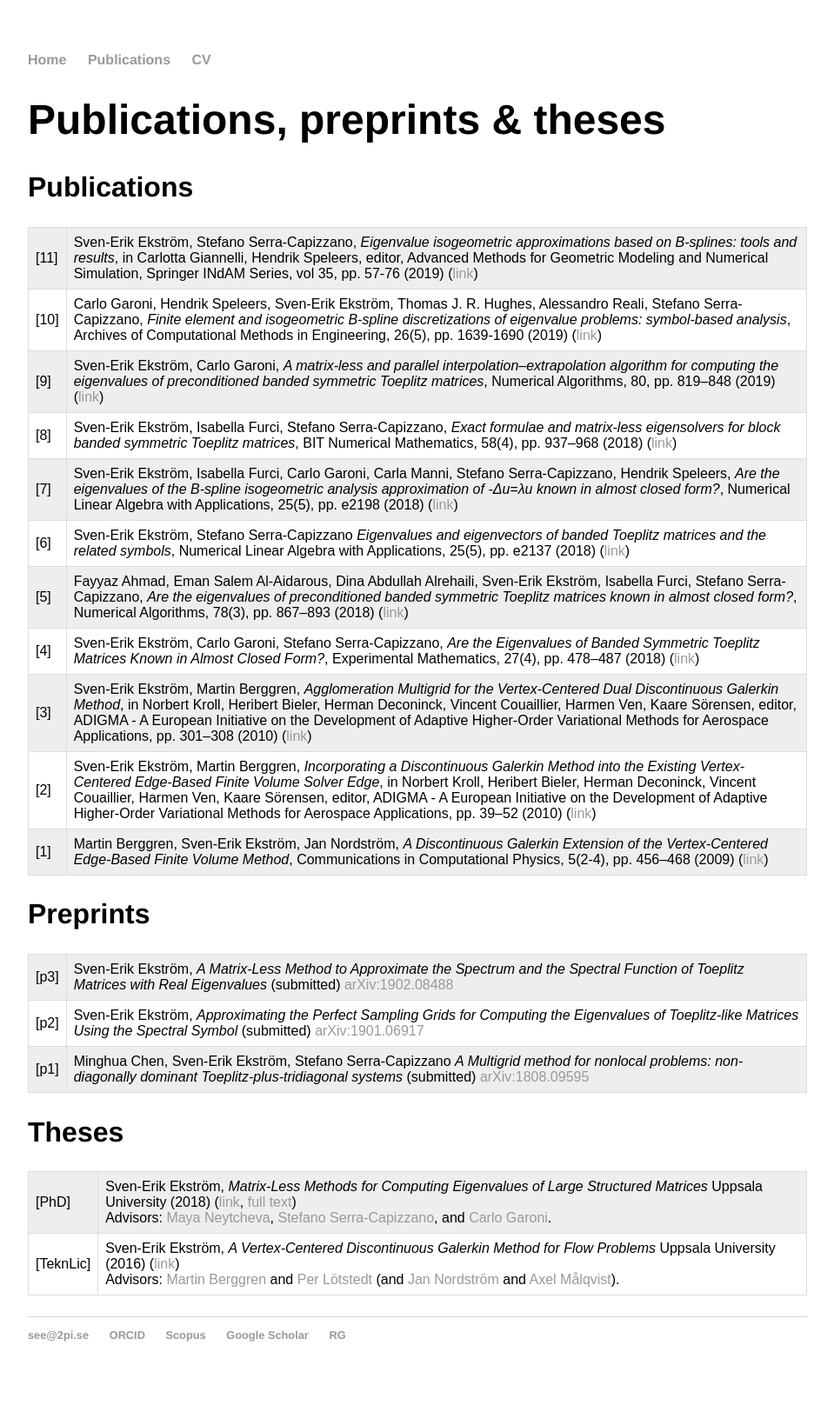
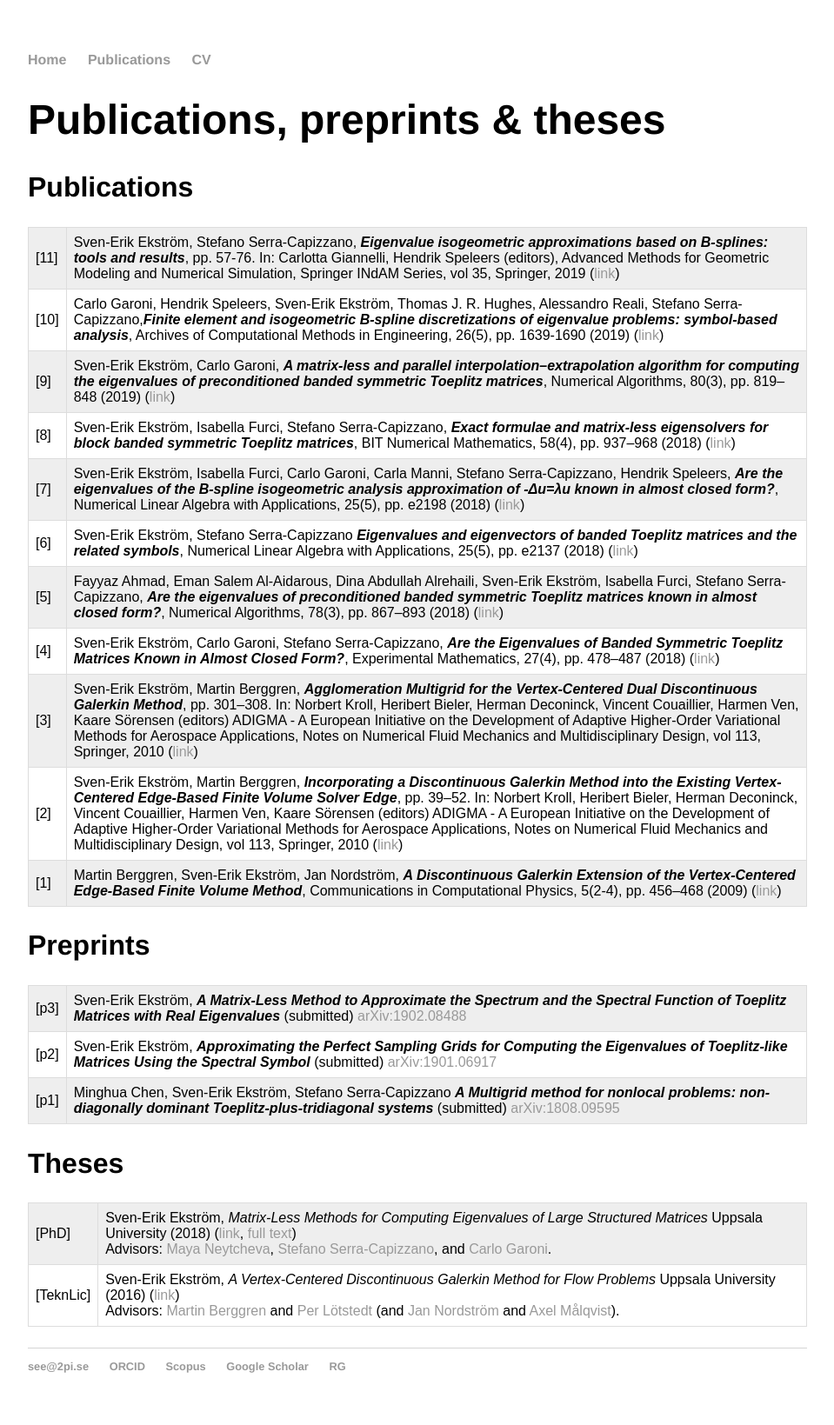
Before and after one commit to sverek/sverek.github.io, a Jekyll site: the page built from publications/index.html, in a window 1280 px wide. Shown: the whole page at 87% size, without its empty margins (160-1119 px from the left). Built offline with Jekyll 4.4.1, drawn with Linux system fonts in a browser that asks for light colours; before the commit the page ends 1603 px from its top, so only the background shows below that.

Commit message:
update publication

```diff
--- a/publications/index.html
+++ b/publications/index.html
@@ -27,58 +27,58 @@ tr:nth-child(odd) {
 		<table>
 		<tr>
   			<td>[11]</td>
-  			<td>Sven-Erik Ekström, Stefano Serra-Capizzano, <i> Eigenvalue isogeometric approximations based on B-splines: tools and results</i>, in Carlotta Giannelli, Hendrik Speleers, editor, Advanced Methods for Geometric Modeling and Numerical Simulation, Springer INdAM Series, vol 35, pp. 57-76 (2019) (<a href="https://doi.org/10.1007/978-3-030-27331-6_4
+  			<td>Sven-Erik Ekström, Stefano Serra-Capizzano, <i><b>Eigenvalue isogeometric approximations based on B-splines: tools and results</b></i>, pp. 57-76. In: Carlotta Giannelli, Hendrik Speleers (editors), Advanced Methods for Geometric Modeling and Numerical Simulation, Springer INdAM Series, vol 35, Springer, 2019 (<a href="https://doi.org/10.1007/978-3-030-27331-6_4
 ">link</a>)
   			</td>
   		</tr>
 		<tr>
   			<td>[10]</td>
-  			<td>Carlo Garoni, Hendrik Speleers, Sven-Erik Ekström, Thomas J. R. Hughes, Alessandro Reali, Stefano Serra-Capizzano,<i> Finite element and isogeometric B-spline discretizations of eigenvalue problems: symbol-based analysis</i>, Archives of Computational Methods in Engineering, 26(5), pp. 1639-1690 (2019) (<a href="https://doi.org/10.1007/s11831-018-9295-y">link</a>)
+  			<td>Carlo Garoni, Hendrik Speleers, Sven-Erik Ekström, Thomas J. R. Hughes, Alessandro Reali, Stefano Serra-Capizzano,<i><b>Finite element and isogeometric B-spline discretizations of eigenvalue problems: symbol-based analysis</b></i>, Archives of Computational Methods in Engineering, 26(5), pp. 1639-1690 (2019) (<a href="https://doi.org/10.1007/s11831-018-9295-y">link</a>)
   			</td>
   		</tr>
 		<tr>
   			<td>[9]</td>
-  			<td>Sven-Erik Ekström, Carlo Garoni, <i> A matrix-less and parallel interpolation–extrapolation algorithm for computing the eigenvalues of preconditioned banded symmetric Toeplitz matrices</i>, Numerical Algorithms, 80, pp. 819–848 (2019) (<a href="https://doi.org/10.1007/s11075-018-0508-0">link</a>)
+  			<td>Sven-Erik Ekström, Carlo Garoni, <i><b>A matrix-less and parallel interpolation–extrapolation algorithm for computing the eigenvalues of preconditioned banded symmetric Toeplitz matrices</b></i>, Numerical Algorithms, 80(3), pp. 819–848 (2019) (<a href="https://doi.org/10.1007/s11075-018-0508-0">link</a>)
   			</td>
   		</tr>
 		<tr>
   			<td>[8]</td>
-  			<td>Sven-Erik Ekström, Isabella Furci, Stefano Serra-Capizzano, <i> Exact formulae and matrix-less eigensolvers for block banded symmetric Toeplitz matrices</i>, BIT Numerical Mathematics, 58(4), pp. 937–968 (2018) (<a href="https://doi.org/10.1007/s10543-018-0715-z">link</a>)
+  			<td>Sven-Erik Ekström, Isabella Furci, Stefano Serra-Capizzano, <i><b>Exact formulae and matrix-less eigensolvers for block banded symmetric Toeplitz matrices</b></i>, BIT Numerical Mathematics, 58(4), pp. 937–968 (2018) (<a href="https://doi.org/10.1007/s10543-018-0715-z">link</a>)
   			</td>
   		</tr>
 		<tr>
   			<td>[7]</td>
-  			<td>Sven-Erik Ekström, Isabella Furci, Carlo Garoni, Carla Manni, Stefano Serra-Capizzano, Hendrik Speleers, <i>Are the eigenvalues of the B-spline isogeometric analysis approximation of -Δu=λu known in almost closed form?</i>, Numerical Linear Algebra with Applications, 25(5), pp. e2198 (2018) (<a href="https://doi.org/10.1002/nla.2198">link</a>)
+  			<td>Sven-Erik Ekström, Isabella Furci, Carlo Garoni, Carla Manni, Stefano Serra-Capizzano, Hendrik Speleers, <i><b>Are the eigenvalues of the B-spline isogeometric analysis approximation of -Δu=λu known in almost closed form?</b></i>, Numerical Linear Algebra with Applications, 25(5), pp. e2198 (2018) (<a href="https://doi.org/10.1002/nla.2198">link</a>)
   			</td>
   		</tr>
 		<tr>
   			<td>[6]</td>
-  			<td>Sven-Erik Ekström, Stefano Serra-Capizzano <i>Eigenvalues and eigenvectors of banded Toeplitz matrices and the related symbols</i>, Numerical Linear Algebra with Applications, 25(5), pp. e2137 (2018) (<a href="https://doi.org/10.1002/nla.2137">link</a>)
+  			<td>Sven-Erik Ekström, Stefano Serra-Capizzano <i><b>Eigenvalues and eigenvectors of banded Toeplitz matrices and the related symbols</b></i>, Numerical Linear Algebra with Applications, 25(5), pp. e2137 (2018) (<a href="https://doi.org/10.1002/nla.2137">link</a>)
   			</td>
   		</tr>
 		<tr>
   			<td>[5]</td>
-  			<td>Fayyaz Ahmad, Eman Salem Al-Aidarous, Dina Abdullah Alrehaili, Sven-Erik Ekström, Isabella Furci, Stefano Serra-Capizzano, <i>Are the eigenvalues of preconditioned banded symmetric Toeplitz matrices known in almost closed form?</i>, Numerical Algorithms, 78(3), pp. 867–893 (2018) (<a href="https://doi.org/10.1007/s11075-017-0404-z">link</a>)
+  			<td>Fayyaz Ahmad, Eman Salem Al-Aidarous, Dina Abdullah Alrehaili, Sven-Erik Ekström, Isabella Furci, Stefano Serra-Capizzano, <i><b>Are the eigenvalues of preconditioned banded symmetric Toeplitz matrices known in almost closed form?</b></i>, Numerical Algorithms, 78(3), pp. 867–893 (2018) (<a href="https://doi.org/10.1007/s11075-017-0404-z">link</a>)
   			</td>
   		</tr>
   		<tr>
   			<td>[4]</td>
-  			<td>Sven-Erik Ekström, Carlo Garoni, Stefano Serra-Capizzano, <i>Are the Eigenvalues of Banded Symmetric Toeplitz Matrices Known in Almost Closed Form?</i>, Experimental Mathematics, 27(4), pp. 478–487 (2018) (<a href="https://doi.org/10.1080/10586458.2017.1320241">link</a>)
+  			<td>Sven-Erik Ekström, Carlo Garoni, Stefano Serra-Capizzano, <i><b>Are the Eigenvalues of Banded Symmetric Toeplitz Matrices Known in Almost Closed Form?</b></i>, Experimental Mathematics, 27(4), pp. 478–487 (2018) (<a href="https://doi.org/10.1080/10586458.2017.1320241">link</a>)
   			</td>
   		</tr>
 		<tr>
   			<td>[3]</td>
-  			<td>Sven-Erik Ekström, Martin Berggren, <i>Agglomeration Multigrid for the Vertex-Centered Dual Discontinuous Galerkin Method</i>, in Norbert Kroll, Heribert Bieler, Herman Deconinck, Vincent Couaillier, Harmen Ven, Kaare Sörensen, editor, ADIGMA - A European Initiative on the Development of Adaptive Higher-Order Variational Methods for Aerospace Applications, pp. 301–308 (2010) (<a href="https://doi.org/10.1007/978-3-642-03707-8">link</a>)
+  			<td>Sven-Erik Ekström, Martin Berggren, <i><b>Agglomeration Multigrid for the Vertex-Centered Dual Discontinuous Galerkin Method</b></i>, pp. 301–308. In: Norbert Kroll, Heribert Bieler, Herman Deconinck, Vincent Couaillier, Harmen Ven, Kaare Sörensen (editors) ADIGMA - A European Initiative on the Development of Adaptive Higher-Order Variational Methods for Aerospace Applications, Notes on Numerical Fluid Mechanics and Multidisciplinary Design, vol 113, Springer, 2010 (<a href="https://doi.org/10.1007/978-3-642-03707-8">link</a>)
         </td>
   		</tr>
 		<tr>
   			<td>[2]</td>
-  			<td>Sven-Erik Ekström, Martin Berggren, <i>Incorporating a Discontinuous Galerkin Method into the Existing Vertex-Centered Edge-Based Finite Volume Solver Edge</i>, in Norbert Kroll, Heribert Bieler, Herman Deconinck, Vincent Couaillier, Harmen Ven, Kaare Sörensen, editor, ADIGMA - A European Initiative on the Development of Adaptive Higher-Order Variational Methods for Aerospace Applications, pp. 39–52 (2010) (<a href="https://doi.org/10.1007/978-3-642-03707-8">link</a>)
+  			<td>Sven-Erik Ekström, Martin Berggren, <i><b>Incorporating a Discontinuous Galerkin Method into the Existing Vertex-Centered Edge-Based Finite Volume Solver Edge</b></i>, pp. 39–52. In: Norbert Kroll, Heribert Bieler, Herman Deconinck, Vincent Couaillier, Harmen Ven, Kaare Sörensen (editors) ADIGMA - A European Initiative on the Development of Adaptive Higher-Order Variational Methods for Aerospace Applications, Notes on Numerical Fluid Mechanics and Multidisciplinary Design, vol 113, Springer, 2010 (<a href="https://doi.org/10.1007/978-3-642-03707-8">link</a>)
         </td>
   		</tr>
   		<tr>
   			<td>[1]</td>
-  			<td>Martin Berggren, Sven-Erik Ekström, Jan Nordström, <i>A Discontinuous Galerkin Extension of the Vertex-Centered Edge-Based Finite Volume Method</i>, Communications in Computational Physics, 5(2-4), pp. 456–468 (2009)
+  			<td>Martin Berggren, Sven-Erik Ekström, Jan Nordström, <i><b>A Discontinuous Galerkin Extension of the Vertex-Centered Edge-Based Finite Volume Method</b></i>, Communications in Computational Physics, 5(2-4), pp. 456–468 (2009)
         (<a href="http://www.global-sci.org/v1/cicp/issue/FULLPDF/5/456/paper.pdf">link</a>)
         </td>
   		</tr>
@@ -90,17 +90,17 @@ tr:nth-child(odd) {
 		<table>
 		<tr>
   			<td>[p3]</td>
-  			<td>Sven-Erik Ekström, <i>A Matrix-Less Method to Approximate the Spectrum and the Spectral Function of Toeplitz Matrices with Real Eigenvalues</i> (submitted) <a href="https://arxiv.org/abs/1902.08488">arXiv:1902.08488</a>
+  			<td>Sven-Erik Ekström, <i><b>A Matrix-Less Method to Approximate the Spectrum and the Spectral Function of Toeplitz Matrices with Real Eigenvalues</b></i> (submitted) <a href="https://arxiv.org/abs/1902.08488">arXiv:1902.08488</a>
   			</td>
   		</tr>
 		<tr>
   			<td>[p2]</td>
-  			<td>Sven-Erik Ekström, <i>Approximating the Perfect Sampling Grids for Computing the Eigenvalues of Toeplitz-like Matrices Using the Spectral Symbol</i> (submitted) <a href="https://arxiv.org/abs/1901.06917">arXiv:1901.06917</a>
+  			<td>Sven-Erik Ekström, <i><b>Approximating the Perfect Sampling Grids for Computing the Eigenvalues of Toeplitz-like Matrices Using the Spectral Symbol</b></i> (submitted) <a href="https://arxiv.org/abs/1901.06917">arXiv:1901.06917</a>
   			</td>
   		</tr>
 		<tr>
   			<td>[p1]</td>
-  			<td>Minghua Chen, Sven-Erik Ekström, Stefano Serra-Capizzano <i>A Multigrid method for nonlocal problems: non-diagonally dominant Toeplitz-plus-tridiagonal systems</i> (submitted) <a href="https://arxiv.org/abs/1808.09595">arXiv:1808.09595</a>
+  			<td>Minghua Chen, Sven-Erik Ekström, Stefano Serra-Capizzano <i><b>A Multigrid method for nonlocal problems: non-diagonally dominant Toeplitz-plus-tridiagonal systems</b></i> (submitted) <a href="https://arxiv.org/abs/1808.09595">arXiv:1808.09595</a>
   			</td>
   		</tr>
  		</table>
```
Also changed, not shown: misc/index.html (deleted, +0 -65 lines).
